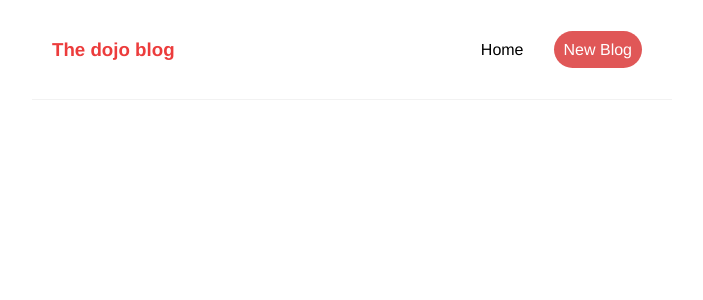
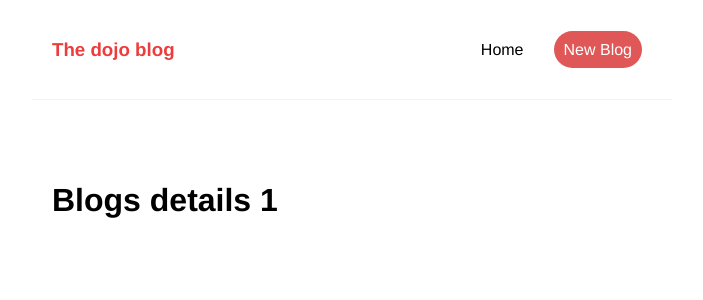
Before and after one commit to MohamedGouaouri/dojo-blog, a React (Create React App) app: page /blog/1 in a window 1280 px wide. Shown: the top 300 px of the page, without its empty margins (288-991 px from the left). Built offline with nearby package versions, Linux system fonts and the light colour scheme; data requests are answered from the project's data file.

Commit message:
BlogDetails component added

```diff
--- a/src/App.js
+++ b/src/App.js
@@ -3,6 +3,7 @@ import Navbar from './components/Navbar';
 import useFetch from './hooks/useFetch';
 import {BrowserRouter as Router, Route, Switch} from 'react-router-dom';
 import BlogForm from './components/BlogForm';
+import BlogDetails from './components/BlogDetails';
 
 function App() {
   var [blogs, setBlogs] = useFetch("http://localhost:8000/blogs");
@@ -32,6 +33,9 @@ function App() {
               <Route path="/create">
                 <BlogForm />
               </Route>
+              <Route path="/blog/:id">
+                <BlogDetails />
+              </Route>
             </Switch>
         </div>
       </div>
--- a/src/components/Blog.jsx
+++ b/src/components/Blog.jsx
@@ -15,7 +15,7 @@ function Blog(props){
                 <h3>{props.title}</h3>
                 <p>By {props.author}</p>
             </div>
-            <a href="/post/id">Read more</a>
+            <a href={"/blog/"+props.id}>Read more</a>
 
         </div>
     );
--- /dev/null
+++ b/src/components/BlogDetails.jsx
@@ -0,0 +1,13 @@
+import { useParams } from "react-router";
+
+
+function BlogDetails() {
+    const {id} = useParams();
+    return (
+        <div>
+            <h1>Blogs details {id}</h1>
+        </div>
+    );
+}
+
+export default BlogDetails;
--- a/src/hooks/useFetch.js
+++ b/src/hooks/useFetch.js
@@ -15,7 +15,7 @@ const useFetch = (url) => {
         return () => {
           abortController.abort();
         }
-      }, []);
+      }, [url]);
     return [data, setData];
 }
 
```
